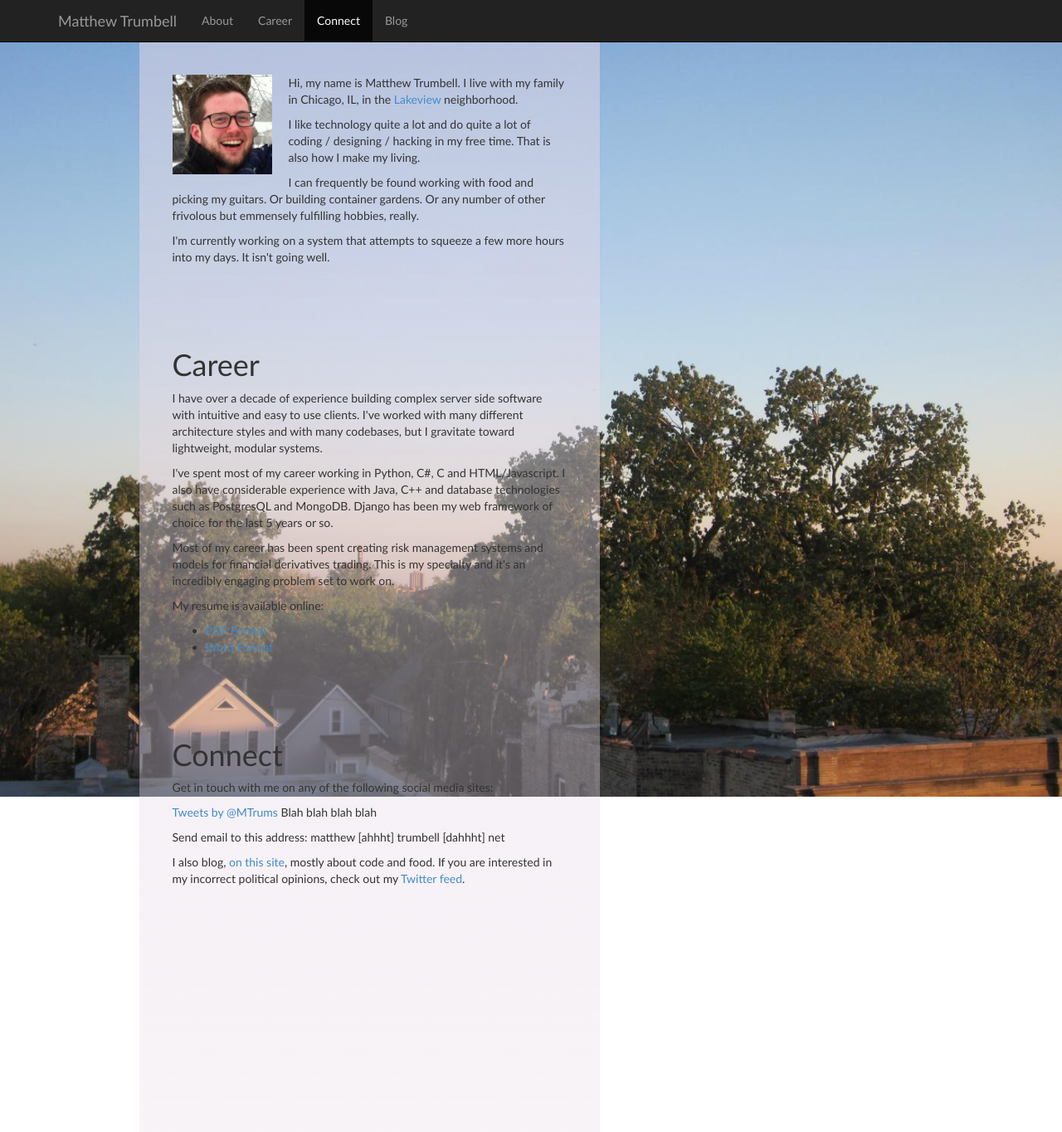
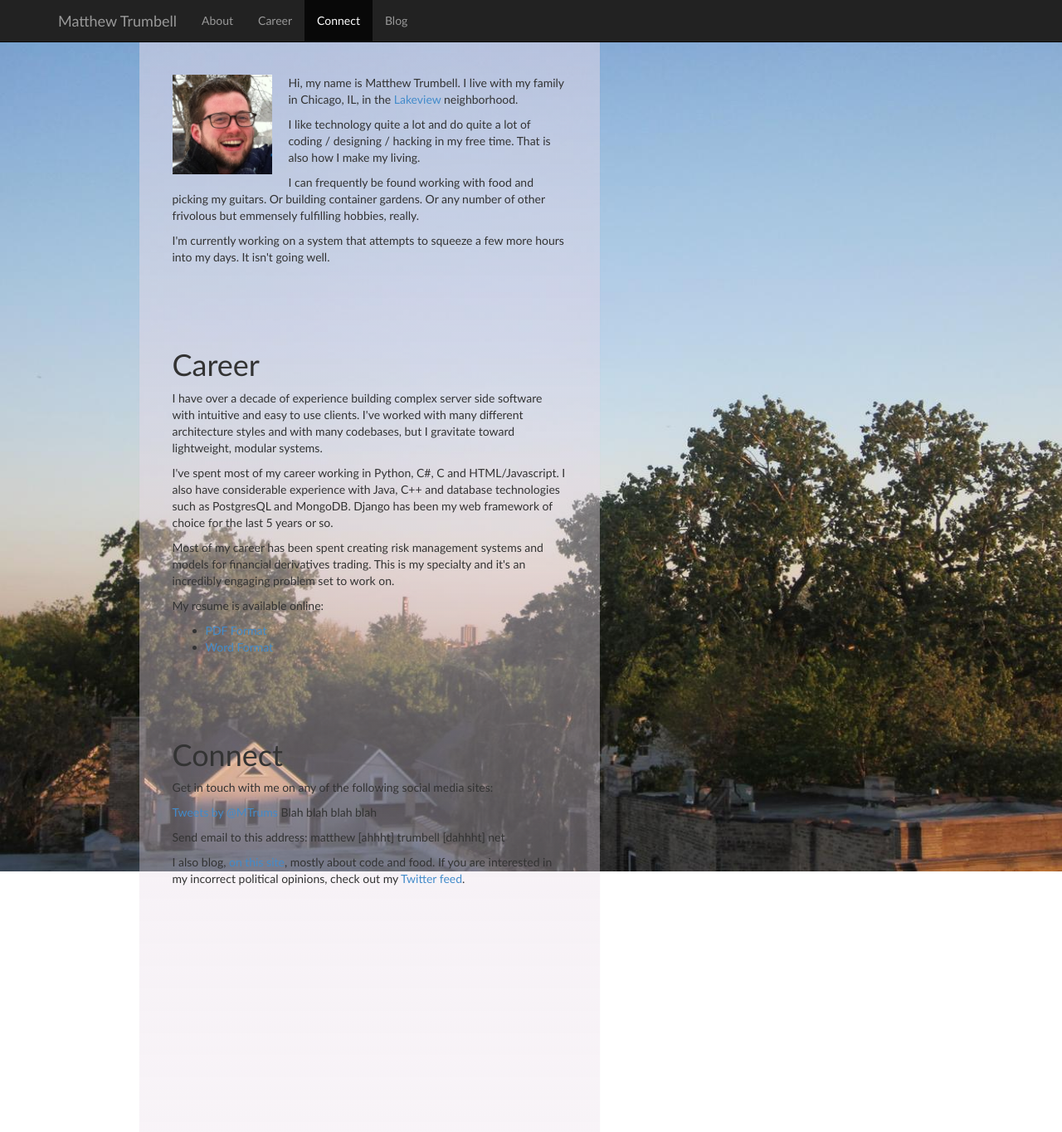
Before and after one commit to mrtrumbe/mrtrumbe.github.io, a Jekyll site: the page built from index.html, in a window 1280 px wide and 1400 px high. Shown: the top 1364 px of the window at 83% size. Built offline with Jekyll 4.4.1, drawn with Linux system fonts in a browser that asks for light colours; Markdown is read by kramdown in place of the engine named in the settings; comment, search, counter and statistics services are not loaded.

Commit message:
background fix for iphone.

```diff
--- a/css/new_main.css
+++ b/css/new_main.css
@@ -7,12 +7,12 @@ body {
 #background-layer {
   z-index: -1;
   position: fixed;
-  top: 0;
+  top: 0px;
   left: 0;
   height: 100%;
   width: 100%;
   background-image: url(/img/background.jpg);
-  background-size: 100%;
+  background-size: 1440px 1050px;
   background-attachment: fixed;
   background-repeat:no-repeat;
 }
```
